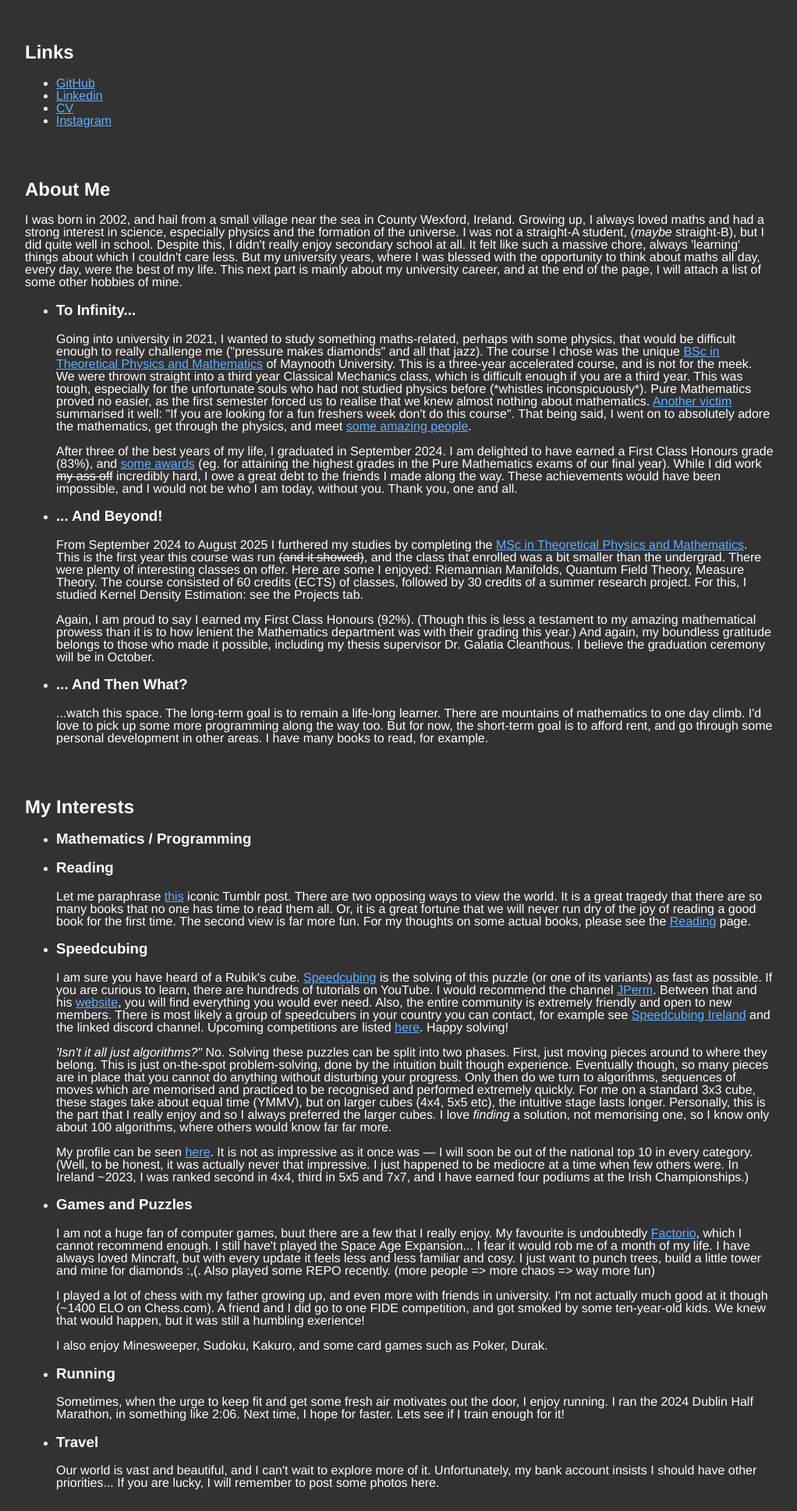
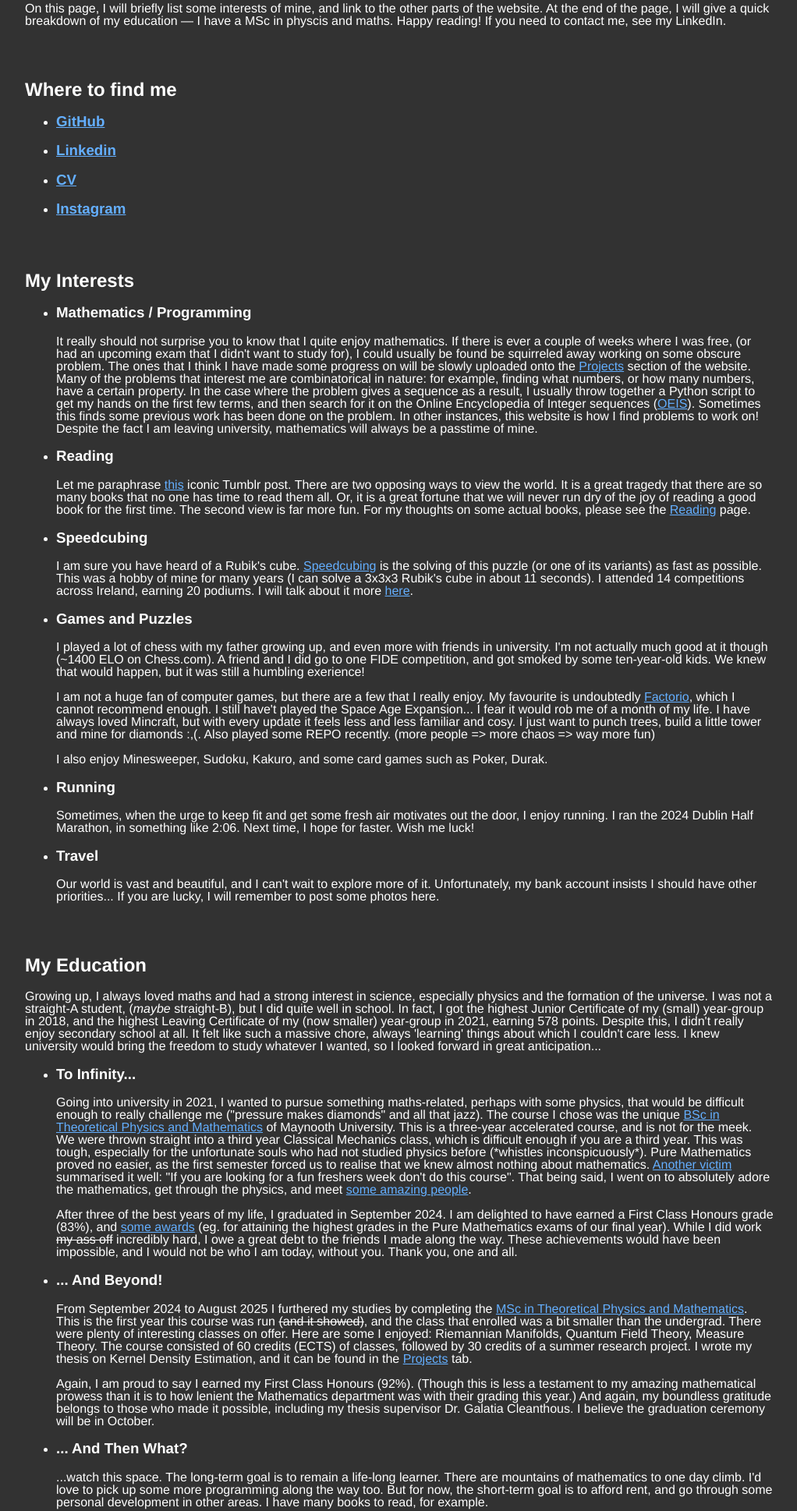
Before and after one commit to Arfen3247/Website, a plain HTML site: page index.html in a window 1280 px wide. Shown: the part 221-2159 px from the top of the page at 78% size, without its empty margins (128-1150 px from the left). Drawn offline with Linux system fonts and the light colour scheme.

Commit message:
Polishing Home and Projects. Added Speedcubing.

```diff
--- a/index.html
+++ b/index.html
@@ -32,41 +32,157 @@
         Institute is offering a million dollars for a proof, or a counter
         example. /s)
       </p>
+      <p>
+        On this page, I will briefly list some interests of mine, and link to
+        the other parts of the website. At the end of the page, I will give a
+        quick breakdown of my education — I have a MSc in physcis and maths.
+        Happy reading! If you need to contact me, see my LinkedIn.
+      </p>
     </section>
     <section>
-      <h1>Links</h1>
+      <h1>Where to find me</h1>
       <ul>
-        <li><a href="https://github.com/Arfen3247">GitHub</a></li>
         <li>
-          <a href="https://www.linkedin.com/in/adam-furlong-2a8a01277/"
-            >Linkedin</a
-          >
+          <h3><a href="https://github.com/Arfen3247">GitHub</a></h3>
+        </li>
+        <li>
+          <h3>
+            <a href="https://www.linkedin.com/in/adam-furlong-2a8a01277/"
+              >Linkedin</a
+            >
+          </h3>
         </li>
 
-        <li><a href="Files/CV_Adam_Furlong.pdf">CV</a></li>
-        <li><a href="https://www.instagram.com/frugal_nomad/">Instagram</a></li>
+        <li>
+          <h3><a href="Files/CV_Adam_Furlong.pdf">CV</a></h3>
+        </li>
+        <li>
+          <h3>
+            <a href="https://www.instagram.com/frugal_nomad/">Instagram</a>
+          </h3>
+        </li>
+      </ul>
+    </section>
+
+    <section>
+      <h1>My Interests</h1>
+      <ul>
+        <li>
+          <h3>Mathematics / Programming</h3>
+          <p>
+            It really should not surprise you to know that I quite enjoy
+            mathematics. If there is ever a couple of weeks where I was free,
+            (or had an upcoming exam that I didn't want to study for), I could
+            usually be found be squirreled away working on some obscure problem.
+            The ones that I think I have made some progress on will be slowly
+            uploaded onto the <a href="Projects.html">Projects</a> section of
+            the website. Many of the problems that interest me are
+            combinatorical in nature: for example, finding what numbers, or how
+            many numbers, have a certain property. In the case where the problem
+            gives a sequence as a result, I usually throw together a Python
+            script to get my hands on the first few terms, and then search for
+            it on the Online Encyclopedia of Integer sequences (<a
+              href="https://oeis.org/"
+              >OEIS</a
+            >). Sometimes this finds some previous work has been done on the
+            problem. In other instances, this website is how I find problems to
+            work on! Despite the fact I am leaving university, mathematics will
+            always be a passtime of mine.
+          </p>
+        </li>
+        <li>
+          <h3>Reading</h3>
+          <p>
+            Let me paraphrase
+            <a
+              href="https://www.tumblr.com/thyrell/700103959234396160/thats-okay-the-wise-man-is-blessed-with"
+              >this</a
+            >
+            iconic Tumblr post. There are two opposing ways to view the world.
+            It is a great tragedy that there are so many books that no one has
+            time to read them all. Or, it is a great fortune that we will never
+            run dry of the joy of reading a good book for the first time. The
+            second view is far more fun. For my thoughts on some actual books,
+            please see the
+            <a href="Reading.html">Reading</a> page.
+          </p>
+        </li>
+        <li>
+          <h3>Speedcubing</h3>
+          <p>
+            I am sure you have heard of a Rubik's cube.
+            <a href="https://en.wikipedia.org/wiki/Speedcubing">Speedcubing</a>
+            is the solving of this puzzle (or one of its variants) as fast as
+            possible. This was a hobby of mine for many years (I can solve a
+            3x3x3 Rubik's cube in about 11 seconds). I attended 14 competitions
+            across Ireland, earning 20 podiums. I will talk about it more
+            <a href="Speedcubing.html">here</a>.
+          </p>
+        </li>
+        <li>
+          <h3>Games and Puzzles</h3>
+          <p>
+            I played a lot of chess with my father growing up, and even more
+            with friends in university. I'm not actually much good at it though
+            (~1400 ELO on Chess.com). A friend and I did go to one FIDE
+            competition, and got smoked by some ten-year-old kids. We knew that
+            would happen, but it was still a humbling exerience!
+          </p>
+          <p>
+            I am not a huge fan of computer games, but there are a few that I
+            really enjoy. My favourite is undoubtedly
+            <a href="https://www.factorio.com/">Factorio</a>, which I cannot
+            recommend enough. I still have't played the Space Age Expansion... I
+            fear it would rob me of a month of my life. I have always loved
+            Mincraft, but with every update it feels less and less familiar and
+            cosy. I just want to punch trees, build a little tower and mine for
+            diamonds :,(. Also played some REPO recently. (more people => more
+            chaos => way more fun)
+          </p>
+          <p>
+            I also enjoy Minesweeper, Sudoku, Kakuro, and some card games such
+            as Poker, Durak.
+          </p>
+        </li>
+        <li>
+          <h3>Running</h3>
+          <p>
+            Sometimes, when the urge to keep fit and get some fresh air
+            motivates out the door, I enjoy running. I ran the 2024 Dublin Half
+            Marathon, in something like 2:06. Next time, I hope for faster. Wish
+            me luck!
+          </p>
+        </li>
+        <li>
+          <h3>Travel</h3>
+          <p>
+            Our world is vast and beautiful, and I can't wait to explore more of
+            it. Unfortunately, my bank account insists I should have other
+            priorities... If you are lucky, I will remember to post some photos
+            here.
+          </p>
+        </li>
       </ul>
     </section>
     <section>
-      <h1>About Me</h1>
+      <h1>My Education</h1>
       <p>
-        I was born in 2002, and hail from a small village near the sea in County
-        Wexford, Ireland. Growing up, I always loved maths and had a strong
-        interest in science, especially physics and the formation of the
-        universe. I was not a straight-A student, (<i>maybe</i>
-        straight-B), but I did quite well in school. Despite this, I didn't
+        Growing up, I always loved maths and had a strong interest in science,
+        especially physics and the formation of the universe. I was not a
+        straight-A student, (<i>maybe</i> straight-B), but I did quite well in
+        school. In fact, I got the highest Junior Certificate of my (small)
+        year-group in 2018, and the highest Leaving Certificate of my (now
+        smaller) year-group in 2021, earning 578 points. Despite this, I didn't
         really enjoy secondary school at all. It felt like such a massive chore,
-        always 'learning' things about which I couldn't care less. But my
-        university years, where I was blessed with the opportunity to think
-        about maths all day, every day, were the best of my life. This next part
-        is mainly about my university career, and at the end of the page, I will
-        attach a list of some other hobbies of mine.
+        always 'learning' things about which I couldn't care less. I knew
+        university would bring the freedom to study whatever I wanted, so I
+        looked forward in great anticipation...
       </p>
       <ul>
         <li>
           <h3>To Infinity...</h3>
           <p>
-            Going into university in 2021, I wanted to study something
+            Going into university in 2021, I wanted to pursue something
             maths-related, perhaps with some physics, that would be difficult
             enough to really challenge me ("pressure makes diamonds" and all
             that jazz). The course I chose was the unique
@@ -81,10 +197,12 @@
             had not studied physics before (*whistles inconspicuously*). Pure
             Mathematics proved no easier, as the first semester forced us to
             realise that we knew almost nothing about mathematics.
-            <a href="people.html">Another victim</a> summarised it well: "If you
-            are looking for a fun freshers week don't do this course". That
-            being said, I went on to absolutely adore the mathematics, get
-            through the physics, and meet
+            <a href="https://www.linkedin.com/in/aidan-d0yle123/"
+              >Another victim</a
+            >
+            summarised it well: "If you are looking for a fun freshers week
+            don't do this course". That being said, I went on to absolutely
+            adore the mathematics, get through the physics, and meet
             <a href="people.html">some amazing people</a>.
           </p>
           <p>
@@ -117,8 +235,8 @@
             on offer. Here are some I enjoyed: Riemannian Manifolds, Quantum
             Field Theory, Measure Theory. The course consisted of 60 credits
             (ECTS) of classes, followed by 30 credits of a summer research
-            project. For this, I studied Kernel Density Estimation: see the
-            Projects tab.
+            project. I wrote my thesis on Kernel Density Estimation, and it can
+            be found in the <a href="Projects.html">Projects</a> tab.
           </p>
           <p>
             Again, I am proud to say I earned my First Class Honours (92%).
@@ -143,122 +261,6 @@
         </li>
       </ul>
     </section>
-    <section>
-      <h1>My Interests</h1>
-      <ul>
-        <li>
-          <h3>Mathematics / Programming</h3>
-        </li>
-        <li>
-          <h3>Reading</h3>
-          <p>
-            Let me paraphrase
-            <a
-              href="https://www.tumblr.com/thyrell/700103959234396160/thats-okay-the-wise-man-is-blessed-with"
-              >this</a
-            >
-            iconic Tumblr post. There are two opposing ways to view the world.
-            It is a great tragedy that there are so many books that no one has
-            time to read them all. Or, it is a great fortune that we will never
-            run dry of the joy of reading a good book for the first time. The
-            second view is far more fun. For my thoughts on some actual books,
-            please see the
-            <a href="Reading.html">Reading</a> page.
-          </p>
-        </li>
-        <li>
-          <h3>Speedcubing</h3>
-          <p>
-            I am sure you have heard of a Rubik's cube.
-            <a href="https://en.wikipedia.org/wiki/Speedcubing">Speedcubing</a>
-            is the solving of this puzzle (or one of its variants) as fast as
-            possible. If you are curious to learn, there are hundreds of
-            tutorials on YouTube. I would recommend the channel
-            <a href="https://www.youtube.com/@JPerm">JPerm</a>. Between that and
-            his <a href="https://jperm.net/">website</a>, you will find
-            everything you would ever need. Also, the entire community is
-            extremely friendly and open to new members. There is most likely a
-            group of speedcubers in your country you can contact, for example
-            see
-            <a href="https://www.speedcubingireland.com/"
-              >Speedcubing Ireland</a
-            >
-            and the linked discord channel. Upcoming competitions are listed
-            <a href="https://www.worldcubeassociation.org/competitions?">here</a
-            >. Happy solving!
-          </p>
-          <p>
-            <i>'Isn't it all just algorithms?"</i> No. Solving these puzzles can
-            be split into two phases. First, just moving pieces around to where
-            they belong. This is just on-the-spot problem-solving, done by the
-            intuition built though experience. Eventually though, so many pieces
-            are in place that you cannot do anything without disturbing your
-            progress. Only then do we turn to algorithms, sequences of moves
-            which are memorised and practiced to be recognised and performed
-            extremely quickly. For me on a standard 3x3 cube, these stages take
-            about equal time (YMMV), but on larger cubes (4x4, 5x5 etc), the
-            intuitive stage lasts longer. Personally, this is the part that I
-            really enjoy and so I always preferred the larger cubes. I love
-            <i>finding</i> a solution, not memorising one, so I know only about
-            100 algorithms, where others would know far far more.
-          </p>
-          <p>
-            My profile can be seen
-            <a href="https://www.worldcubeassociation.org/persons/2019FURL04"
-              >here</a
-            >. It is not as impressive as it once was — I will soon be out of
-            the national top 10 in every category. (Well, to be honest, it was
-            actually never that impressive. I just happened to be mediocre at a
-            time when few others were. In Ireland ~2023, I was ranked second in
-            4x4, third in 5x5 and 7x7, and I have earned four podiums at the
-            Irish Championships.)
-          </p>
-        </li>
-        <li>
-          <h3>Games and Puzzles</h3>
-          <p>
-            I am not a huge fan of computer games, buut there are a few that I
-            really enjoy. My favourite is undoubtedly
-            <a href="https://www.factorio.com/">Factorio</a>, which I cannot
-            recommend enough. I still have't played the Space Age Expansion... I
-            fear it would rob me of a month of my life. I have always loved
-            Mincraft, but with every update it feels less and less familiar and
-            cosy. I just want to punch trees, build a little tower and mine for
-            diamonds :,(. Also played some REPO recently. (more people => more
-            chaos => way more fun)
-          </p>
-          <p>
-            I played a lot of chess with my father growing up, and even more
-            with friends in university. I'm not actually much good at it though
-            (~1400 ELO on Chess.com). A friend and I did go to one FIDE
-            competition, and got smoked by some ten-year-old kids. We knew that
-            would happen, but it was still a humbling exerience!
-          </p>
-          <p>
-            I also enjoy Minesweeper, Sudoku, Kakuro, and some card games such
-            as Poker, Durak.
-          </p>
-        </li>
-        <li>
-          <h3>Running</h3>
-          <p>
-            Sometimes, when the urge to keep fit and get some fresh air
-            motivates out the door, I enjoy running. I ran the 2024 Dublin Half
-            Marathon, in something like 2:06. Next time, I hope for faster. Lets
-            see if I train enough for it!
-          </p>
-        </li>
-        <li>
-          <h3>Travel</h3>
-          <p>
-            Our world is vast and beautiful, and I can't wait to explore more of
-            it. Unfortunately, my bank account insists I should have other
-            priorities... If you are lucky, I will remember to post some photos
-            here.
-          </p>
-        </li>
-      </ul>
-    </section>
     <!-- Footer -->
     <footer>&copy; Adam Furlong September 2025. All rights reserved.</footer>
   </body>
```
Also changed, not shown: Projects.html (+39 -24 lines), Speedcubing.html (added, +101 -0 lines).
